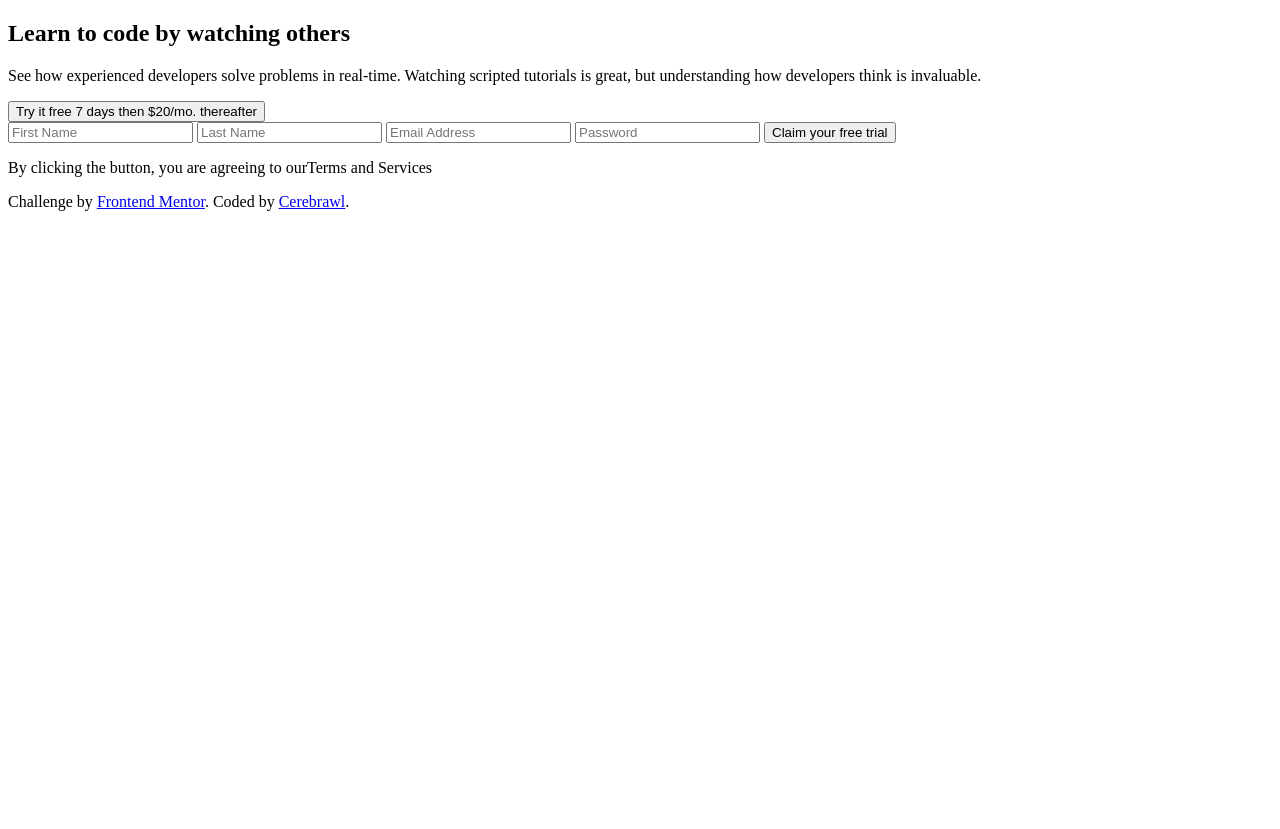
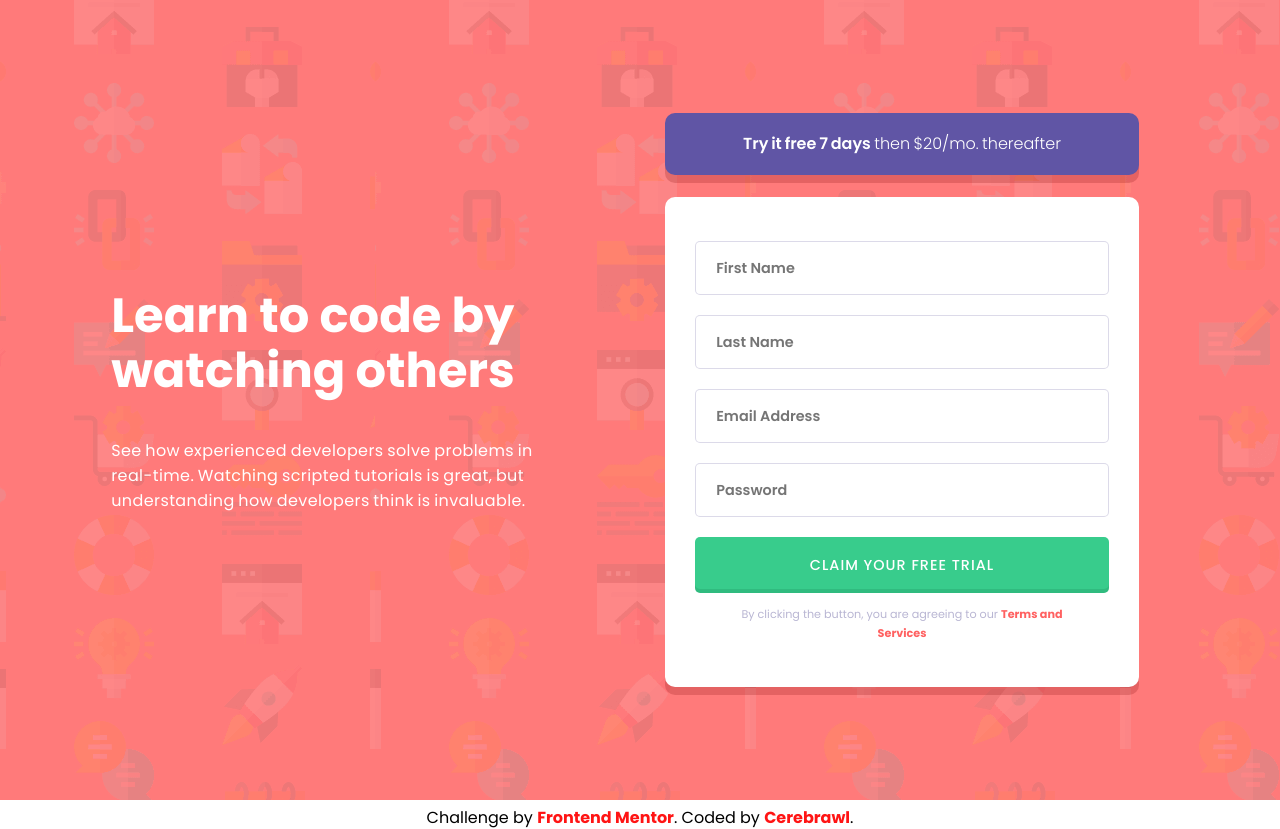
Before and after one commit to cerebrawlXIV/Challenge-4-Frontend-Mentor, a plain HTML site: page index.html in a window 1280 px wide. Before the commit the page ends 800 px from the top, so only its background shows below. Drawn offline with Linux system fonts and the light colour scheme.

Commit message:
[SASS] media quieries setting up

```diff
--- a/index.html
+++ b/index.html
@@ -11,19 +11,19 @@
 <body>
   <section>
     <div>
-      <h1>Learn to code by watching others</h1>
+      <h1>Learn to code by <br />watching others</h1>
       <p>See how experienced developers solve problems in real-time. Watching scripted tutorials is great,
         but understanding how developers think is invaluable. </p>
     </div>
     <div>
-      <button>Try it free 7 days then $20/mo. thereafter</button>
+      <button><span>Try it free 7 days</span> then $20/mo. thereafter</button>
       <form>
         <input type='text' placeholder="First Name"/>
         <input type='text' placeholder="Last Name"/>
         <input type='email' placeholder="Email Address"/>
         <input type='password' placeholder="Password"/>
         <button>Claim your free trial </button>
-        <p>By clicking the button, you are agreeing to our<a>Terms and Services</a></p>
+        <p>By clicking the button, you are agreeing to our <a>Terms and Services</a></p>
       </form>
     </div>
   </section>
--- a/sass/base/_base.scss
+++ b/sass/base/_base.scss
@@ -1,3 +1,4 @@
 body{
     font-size: 16px;
+    font-family: $mainFont;
 }
--- a/sass/base/_font.scss
+++ b/sass/base/_font.scss
@@ -1,3 +1,3 @@
-@import url('https://fonts.googleapis.com/css2?family=Poppins:wght@400;500;600;700&display=swap');
+@import url('https://fonts.googleapis.com/css2?family=Poppins:wght@300;400;500;600;700&display=swap');
 
 $mainFont : "Poppins";
--- /dev/null
+++ b/sass/base/_reset.scss
@@ -0,0 +1,47 @@
+html, body, div, span, applet, object, iframe,
+h1, h2, h3, h4, h5, h6, p, blockquote, pre,
+a, abbr, acronym, address, big, cite, code,
+del, dfn, em, img, ins, kbd, q, s, samp,
+small, strike, strong, sub, sup, tt, var,
+b, u, i, center,
+dl, dt, dd, ol, ul, li,
+fieldset, form, label, legend,
+table, caption, tbody, tfoot, thead, tr, th, td,
+article, aside, canvas, details, embed,
+figure, figcaption, footer, header, hgroup,
+menu, nav, output, ruby, section, summary,
+time, mark, audio, video {
+	margin: 0;
+	padding: 0;
+	border: 0;
+	font-size: 100%;
+	font: inherit;
+	vertical-align: baseline;
+}
+/* HTML5 display-role reset for older browsers */
+article, aside, details, figcaption, figure,
+footer, header, hgroup, menu, nav, section {
+	display: block;
+}
+body {
+	line-height: 1;
+}
+ol, ul {
+	list-style: none;
+}
+blockquote, q {
+	quotes: none;
+}
+blockquote:before, blockquote:after,
+q:before, q:after {
+	content: '';
+	content: none;
+}
+table {
+	border-collapse: collapse;
+	border-spacing: 0;
+}
+
+* {
+    box-sizing: border-box;
+}
--- a/sass/page/_index.scss
+++ b/sass/page/_index.scss
@@ -0,0 +1,163 @@
+section{
+    background: url(/images/bg-intro-mobile.png) $primaryColor1;
+    width: 100%;
+    div{
+        padding: 30px;
+        &:first-child{
+            color: white;
+            h1{
+                font-size: 1.7rem;
+                font-weight: 600;
+                margin: 60px 0px 30px 0px;
+                text-align: center;
+                line-height: 35px;
+            }
+            p{
+                text-align: center;
+                line-height: 25px;
+                letter-spacing: .4px;
+                word-spacing: -1px;
+            }
+        }
+        &:last-child{
+            button:first-child{
+                width: 100%;
+                padding: 18px 60px;
+                margin-bottom: 22px;
+                background-color: $secondaryColor1;
+                border: none;
+                border-radius: 10px;
+                font-family: $mainFont;
+                font-size: 1rem;
+                font-weight: 300;
+                color: white;
+                line-height: 26px;
+                word-spacing: -1px;
+                box-shadow: 0 8px 0 shadowColor($primaryColor1);
+                span{
+                    font-weight: 600;
+                }
+                &:hover{
+                    background-color: lighten($secondaryColor1, 5%);
+                    cursor: pointer;
+                }
+            }
+            form{
+                background-color: white;
+                border-radius: 10px;
+                box-shadow: 0 8px 0 shadowColor($primaryColor1);
+                width: 100%;
+                display: flex;
+                flex-direction: column;
+                align-items: center;
+                padding: 7px;
+                input{
+                    width: 90%;
+                    margin-top: 16px;
+                    height: 54px;
+                    padding: 20px;
+                    color: $secondaryColor2;
+                    border: 1px solid opacity($secondaryColor3);
+                    border-radius: 5px;
+                    outline: none;
+                    font-weight: 600;
+                    font-family: $mainFont;
+                    font-size: .9rem;
+                    &:hover{
+                        border-color: $secondaryColor3;
+                    }
+                    &:focus{
+                        border-color: darken($secondaryColor3, 50%)
+                    }
+                }
+                button{
+                    background-color: $primaryColor2;
+                    border: none;
+                    border-radius: 5px;
+                    box-shadow: 0px 4px 0px darken($primaryColor2, 5%);
+                    width: 90%;
+                    margin: 16px auto;
+                    padding: 18px 0 13px 0;
+                    color: white;
+                    font-family: $mainFont;
+                    text-transform: uppercase;
+                    font-size: .9rem;
+                    font-weight: 500;
+                    letter-spacing: 1px;
+                    &:hover{
+                        background-color: lighten($primaryColor2, 20%);
+                        box-shadow: 0px 4px 0px lighten($primaryColor2, 5%);
+                        cursor: pointer;
+                    }
+                }
+                p{
+                    width: 75%;
+                    margin-bottom: 20px;
+                    color: $secondaryColor3;
+                    font-size: .7rem;
+                    text-align: center;
+                    line-height: 19px;
+                    font-weight: 400;
+                    a{
+                        color: darken($primaryColor1, 5%);
+                        font-weight: bold;
+                    }
+                }
+            }
+        }
+    }
+}
+
+footer{
+    width: 80%;
+    margin: auto;
+    text-align: center;
+    margin-top: 10px;
+    a{
+        color: darken($primaryColor1, 20%);
+        font-weight: bold;
+        text-decoration: none;
+    }
+}
+
+@media screen and (min-width: 1024px){
+    section{
+        height: 100vh;
+        display: flex;
+        justify-content: center;
+        align-items: center;
+        padding: 60px;
+        column-gap: 60px;
+        div{
+            &:first-child{
+                width: 40%;
+                padding: 0;
+                display: flex;
+                flex-direction: column;
+                justify-content: center;
+                align-items: flex-start;
+                h1{
+                    font-size: 3rem;
+                    line-height: 55px;
+                    font-weight: bold;
+                    margin: 0;
+                    text-align: left;
+                }
+                p{
+                    margin-top: 40px;
+                    text-align: left;
+                }
+            }
+            &:last-child{
+                width: 46%;
+                form{
+                    padding: 24px 7px;
+                    input, button {
+                        margin-top: 20px;
+                    }
+                }
+            }
+
+        }
+    }
+}
--- a/sass/style.scss
+++ b/sass/style.scss
@@ -1,4 +1,6 @@
 @import "utils/variable";
+@import "utils/function";
+@import "base/reset";
 @import "base/font";
 @import "base/base";
 @import "page/index";
--- /dev/null
+++ b/sass/utils/_function.scss
@@ -0,0 +1,8 @@
+@function shadowColor($color, $opacity: 0.2){
+    $darkColor : darken($color, 50%);
+    @return rgba($darkColor, $opacity);
+}
+
+@function opacity($color, $opacity: 0.5){
+    @return rgba($color, $opacity);
+}
--- a/sass/utils/_variable.scss
+++ b/sass/utils/_variable.scss
@@ -1,8 +1,10 @@
 /* COLOR */
 
-$primaryColor1: #ff7a7a;
-$primaryColor2: #38cc8c;
+$primaryColor1: rgb(255, 122, 122);
+$primaryColor2: rgb(56, 204, 140);
 
-$secondaryColor1: #6055a5;
-$secondaryColor2: #3e3c49;
-$secondaryColor3: #b9b6d3;
+$secondaryColor1: rgb(96, 85, 165);
+$secondaryColor2: rgb(62, 60, 73);
+$secondaryColor3: rgb(185, 182, 211);
+
+$test: opacify(rgb(185, 182, 211), 0.5)
```
Also changed, not shown: css/style.css, 1 other file.
